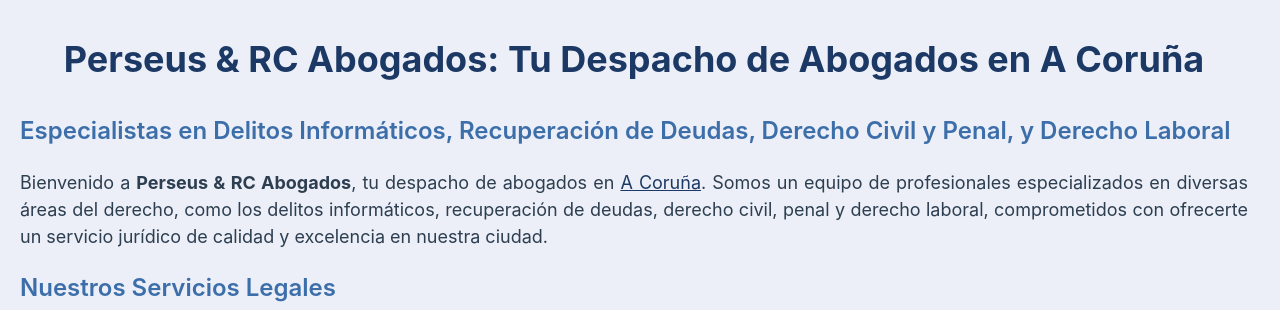
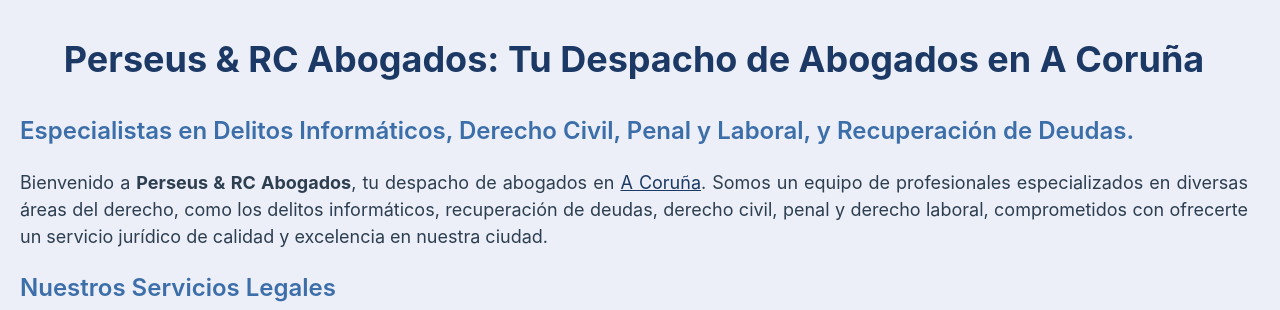
Before and after one commit to streaming10/perseusnew, a Jekyll site: the page built from index.md, in a window 1280 px wide. Shown: the part 475-785 px from the top of the page. Built offline with Jekyll 4.4.1, drawn with Linux system fonts in a browser that asks for light colours; our own code applies the rules of GitHub Pages for plain Markdown files; part of the change alters nothing that is shown.

Commit message:
Update index.md

```diff
--- a/index.md
+++ b/index.md
@@ -1,13 +1,13 @@
 ---
-title: Perseus & RC Abogados penalistas A Coruña, delitos informáticos
+title: Perseus & RC Abogados - Delitos Informáticos, Derecho Civil, Penal, Laboral y Recuperación de Deudas en A Coruña
 url: https://perseusyrcabogados.com
 date: 2023-03-25 00:00:00 +0000
 type: website
 image: https://user-images.githubusercontent.com/63341181/85150740-35a11400-b253-11ea-9a7d-fd3fffc300c0.png
-description: Abogados penalistas A Coruña, delitos informáticos, responsabilidad civil, asesoramiento jurídico a empresas
+description: Perseus & RC Abogados en A Coruña ofrece servicios especializados en delitos informáticos, derecho civil, penal, laboral y recuperación de deudas. Consulta con nuestros expertos hoy
 sub_heading: Perseus & RC Abogados
 banner_image: ""
-keywords: abogados penalistas a coruña, Perseus & RC Abogados, delitos informáticos, abogados penalistas, abogados
+keywords: abogados penalistas a coruña, delitos informáticos a coruña, abogados penalistas, delitos informáticos, Perseus & RC Abogados
 ---
 
 <p style="text-align:center">
@@ -16,7 +16,7 @@ keywords: abogados penalistas a coruña, Perseus & RC Abogados, delitos informá
 
 <h1 style="text-align:center; font-size: 2em; font-weight: bold;">Perseus &amp; RC Abogados: Tu Despacho de Abogados en A Coruña</h1>
 
-## Especialistas en Delitos Informáticos, Recuperación de Deudas, Derecho Civil y Penal, y Derecho Laboral
+## Especialistas en Delitos Informáticos, Derecho Civil, Penal y Laboral, y Recuperación de Deudas.
 
 Bienvenido a **Perseus & RC Abogados**, tu despacho de abogados en [A Coruña](https://www.coruna.gal/). Somos un equipo de profesionales especializados en diversas áreas del derecho, como los delitos informáticos, recuperación de deudas, derecho civil, penal y derecho laboral, comprometidos con ofrecerte un servicio jurídico de calidad y excelencia en nuestra ciudad.
 
```
